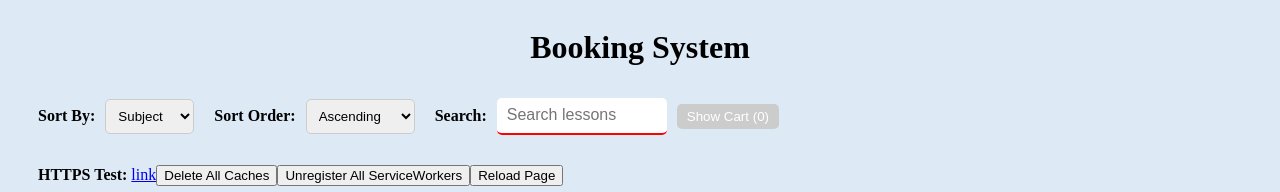
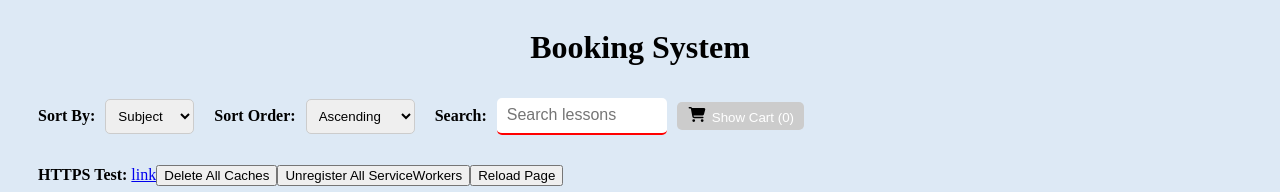
Before and after one commit to ViharHarshukhalal/vue-project, a Vue app: page / in a window 1280 px wide. Shown: the top 192 px of the page. Built offline with nearby package versions, Linux system fonts and the light colour scheme; no server answers.

Commit message:
production

```diff
--- a/public/service-worker.js
+++ b/public/service-worker.js
@@ -20,7 +20,7 @@ var cacheFiles = [
     "src/app.vue",
     "src/main.js",
     "src/assets/logo.svg",
-
+    "favicon.ico"
 ];
 self.addEventListener("install", function(e) {
     console.log("[Service Worker] Install");
--- a/src/App.vue
+++ b/src/App.vue
@@ -19,7 +19,8 @@
 
             <label>Search:</label>
             <input v-model="searchQuery" @input="performSearch" type="text" placeholder="Search lessons" class="SearchField">
-            <button class="ShowCart" @click="toggleCartVisibility" :disabled="cartItemCount() === 0">{{ cartButtonText }}</button>
+            <button class="ShowCart" @click="toggleCartVisibility" :disabled="cartItemCount() === 0">
+              <img src="images/cart-shopping-solid.svg" alt="Download Icon">{{ cartButtonText }}</button>
     </div>
     <div v-if="testConsole && showTestConsole">
       <strong class="test-elem">HTTPS Test: </strong>
```
